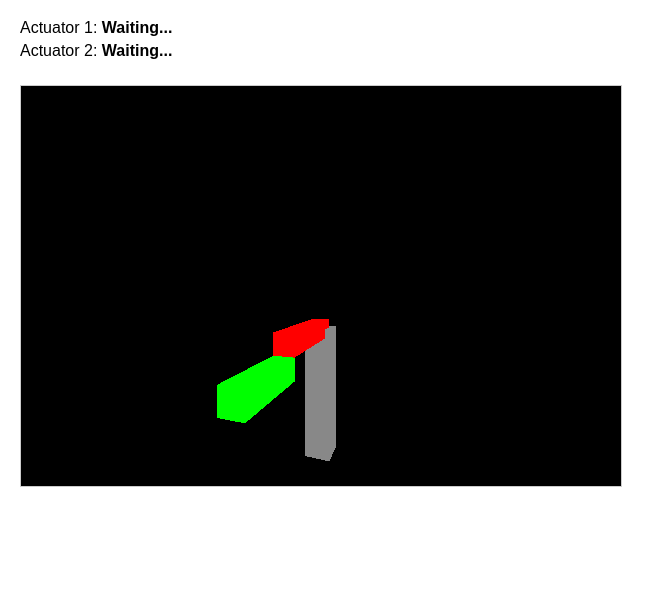
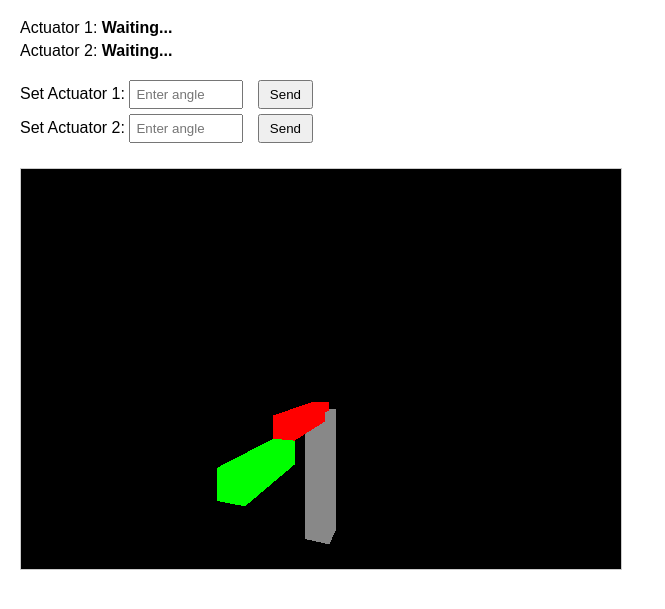
Before and after one commit to robruigrok/robot_visualization, a website built with Vite: page frontend/index.html in a window 1280 px wide. Shown: the part 61-670 px from the top of the page, without its empty margins (0-665 px from the left). Built offline with nearby package versions, Linux system fonts and the light colour scheme; no server answers.

Commit message:
feat(send): send requested actuator angles. Frontend.

```diff
--- a/frontend/index.html
+++ b/frontend/index.html
@@ -12,6 +12,18 @@
     <p>Actuator 1: <span id="actuator1">Waiting...</span></p>
     <p>Actuator 2: <span id="actuator2">Waiting...</span></p>
   </div>
+  <div id="controls">
+    <p>
+      Set Actuator 1:
+      <input type="number" id="input-actuator1" placeholder="Enter angle" step="1.0" />
+      <button id="send-actuator1">Send</button>
+    </p>
+    <p>
+      Set Actuator 2:
+      <input type="number" id="input-actuator2" placeholder="Enter angle" step="1.0" />
+      <button id="send-actuator2">Send</button>
+    </p>
+  </div>
   <canvas id="three-canvas"></canvas>
   <script type="module" src="/src/main.ts"></script>
 </body>
--- a/frontend/src/main.ts
+++ b/frontend/src/main.ts
@@ -31,6 +31,30 @@ ws.onmessage = (event: MessageEvent) => {
 
 ws.onerror = (error: Event) => console.error('WebSocket error:', error);
 ws.onclose = () => console.log('WebSocket closed');
+
+// Send button handlers
+const sendActuator1 = document.getElementById('send-actuator1') as HTMLButtonElement;
+const sendActuator2 = document.getElementById('send-actuator2') as HTMLButtonElement;
+const inputActuator1 = document.getElementById('input-actuator1') as HTMLInputElement;
+const inputActuator2 = document.getElementById('input-actuator2') as HTMLInputElement;
+
+sendActuator1?.addEventListener('click', () => {
+  const value = parseFloat(inputActuator1.value);
+  if (!isNaN(value)) {
+    ws.send(JSON.stringify({ actuator1: value }));
+    console.log('Sent:', { actuator1: value });
+    // inputActuator1.value = ''; // Clear input
+  }
+});
+
+sendActuator2?.addEventListener('click', () => {
+  const value = parseFloat(inputActuator2.value);
+  if (!isNaN(value)) {
+    ws.send(JSON.stringify({ actuator2: value }));
+    console.log('Sent:', { actuator2: value });
+    // inputActuator2.value = ''; // Clear input
+  }
+});
 
 // Three.js setup
 
--- a/frontend/src/style.css
+++ b/frontend/src/style.css
@@ -3,6 +3,9 @@ body {
   margin: 20px;
 }
 #state {
+  margin-top: 20px;
+}
+#controls {
   margin-top: 20px;
 }
 p {
@@ -11,6 +14,15 @@ p {
 span {
   font-weight: bold;
 }
+input[type="number"] {
+  width: 100px;
+  padding: 5px;
+  margin-right: 10px;
+}
+button {
+  padding: 5px 10px;
+  cursor: pointer;
+}
 #three-canvas {
   width: 600px;
   height: 400px;
```
